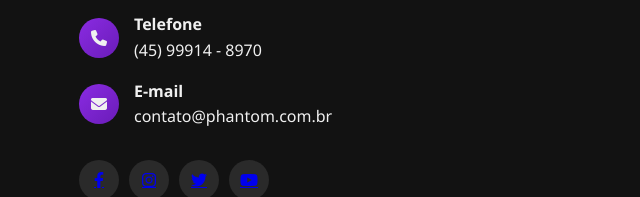
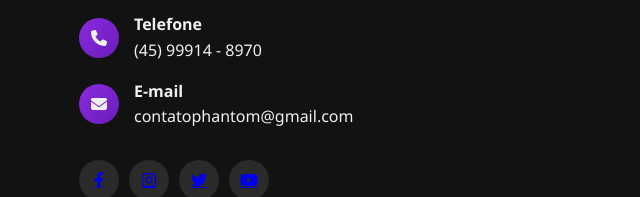
Before and after one commit to ckmarcos/PHANTOM, a plain HTML site: page index.html in a window 1280 px wide. Shown: the part 3689-3886 px from the top of the page, 0-640 px from the left. Drawn offline with Linux system fonts and the light colour scheme.

Commit message:
Update index.html

```diff
--- a/index.html
+++ b/index.html
@@ -912,7 +912,7 @@
                             <i class="fas fa-envelope"></i>
                             <div>
                                 <h4>E-mail</h4>
-                                <p>contato@phantom.com.br</p>
+                                <p>contatophantom@gmail.com</p>
                             </div>
                         </div>
                     </div>
```
